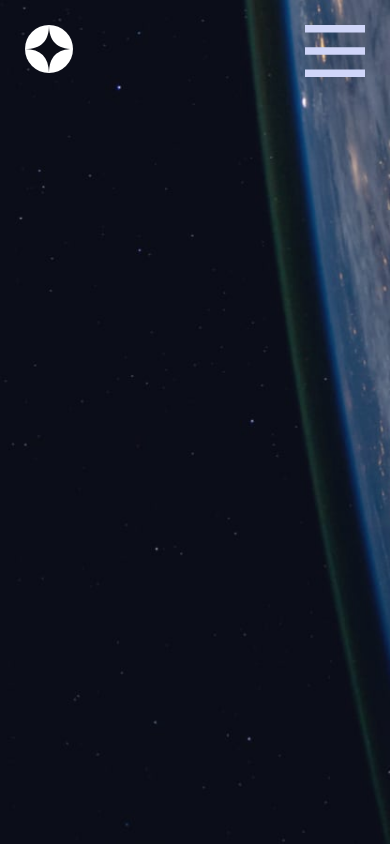
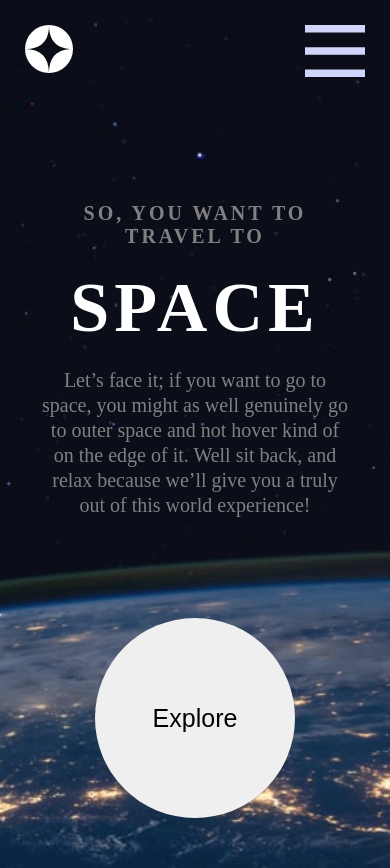
Before and after one commit to mickaelk98/fem-space-tourism, a React (Vite) app: page / in a window 390 px wide. Before the commit the page ends 844 px from the top, so only its background shows below. Built offline with nearby package versions, Linux system fonts and the light colour scheme.

Commit message:
add a responsive home page

```diff
--- a/src/App.jsx
+++ b/src/App.jsx
@@ -5,7 +5,23 @@ function App() {
   return (
     <div className={styles.container}>
       <Header />
-      <main></main>
+      <main className={styles.main}>
+        <div className={styles.textBlock}>
+          <h1>
+            So, you want to travel to <br />
+          </h1>
+          <span>Space</span>
+          <p>
+            Let’s face it; if you want to go to space, you might as well
+            genuinely go to outer space and not hover kind of on the edge of it.
+            Well sit back, and relax because we’ll give you a truly out of this
+            world experience!
+          </p>
+        </div>
+        <div className={styles.cta}>
+          <button>Explore</button>
+        </div>
+      </main>
     </div>
   );
 }
--- a/src/app.module.css
+++ b/src/app.module.css
@@ -1,4 +1,107 @@
 .container {
-  height: 100vh;
+  min-height: 100vh;
   background: url(./assets/home/background-home-desktop.jpg) center/cover;
+  display: flex;
+  flex-direction: column;
+  justify-content: space-between;
 }
+
+.main {
+  width: 80%;
+  margin: 0 auto;
+  display: flex;
+  justify-content: space-between;
+  justify-items: center;
+  margin-bottom: 100px;
+}
+
+.textBlock {
+  max-width: 420px;
+  color: white;
+  display: flex;
+  flex-direction: column;
+  justify-content: center;
+  justify-items: center;
+  gap: 20px;
+}
+
+.textBlock h1 {
+  text-transform: uppercase;
+  color: gray;
+  font-size: 20px;
+  letter-spacing: 3px;
+}
+.textBlock span {
+  text-transform: uppercase;
+  font-size: 120px;
+  letter-spacing: 5px;
+  font-weight: bold;
+  color: white;
+}
+
+.textBlock p {
+  font-size: 20px;
+  line-height: 25px;
+  color: gray;
+}
+
+
+.cta {
+  max-width: 450px;
+  display: flex;
+  justify-content: center;
+  align-items: center;
+}
+
+.cta button {
+  width: 200px;
+  height: 200px;
+  border-radius: 50%;
+  border: none;
+  font-size: 25px;
+}
+
+.cta button:hover {
+  cursor: pointer;
+}
+
+@media  (max-width: 992px) {
+  .container {
+    background: url(./assets/home/background-home-tablet.jpg) center/cover;
+  }
+
+  .textBlock {
+    margin: 100px 0;
+    max-width: 600px;
+    text-align: center;
+  }
+
+  .main {
+    flex-direction: column;
+    align-items: center;
+    margin-bottom: 50px;
+  }
+
+}
+
+@media  (max-width: 576px) {
+ .container {
+  background: url(./assets/home/background-home-mobile.jpg) center/cover;
+ }
+
+ .man {
+  width: 100%;
+ }
+
+ .textBlock {
+  margin: 100px 0;
+  text-align: center;
+}
+.textBlock h1 {
+  font-size: 20px;
+}
+
+.textBlock span {
+  font-size: 70px;
+}
+}
```
